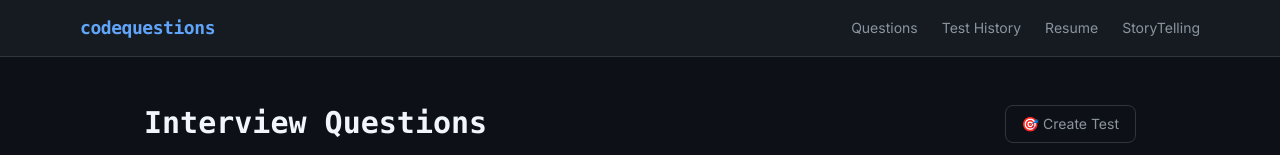
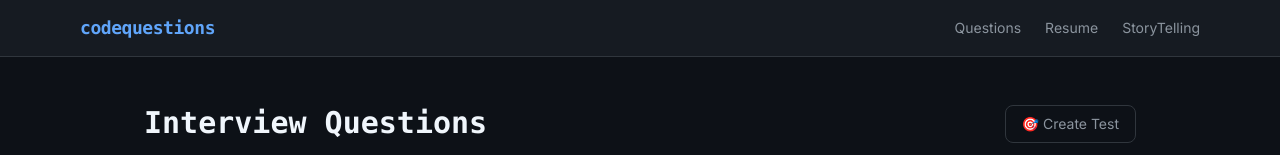
Before and after one commit to dionbiancha/codequestions, a Next.js app: page /en/questions in a window 1280 px wide. Shown: the top 155 px of the page. Built offline with nearby package versions, Linux system fonts and the light colour scheme.

Commit message:
refactor: move history link to quiz modal footer, remove from nav

```diff
--- a/src/components/layout/Header.tsx
+++ b/src/components/layout/Header.tsx
@@ -5,7 +5,6 @@ import { useLocale, useTranslations } from "next-intl";
 
 export function Header() {
   const t = useTranslations("nav");
-  const tQuiz = useTranslations("quiz");
   const locale = useLocale();
 
   return (
@@ -26,12 +25,6 @@ export function Header() {
             {t("questions")}
           </Link>
           <Link
-            href={`/${locale}/quiz/history`}
-            className="text-sm text-dark-muted hover:text-dark-heading transition-colors"
-          >
-            {tQuiz("history")}
-          </Link>
-          <Link
             href={`/${locale}/resume`}
             className="text-sm text-dark-muted hover:text-dark-heading transition-colors"
           >
--- a/src/components/quiz/QuizSetupPanel.tsx
+++ b/src/components/quiz/QuizSetupPanel.tsx
@@ -4,6 +4,7 @@ import { useState, useTransition, useRef, useMemo, useEffect } from 'react'
 import { createPortal } from 'react-dom'
 import { useLocale, useTranslations } from 'next-intl'
 import { useRouter } from 'next/navigation'
+import Link from 'next/link'
 import { CATEGORIES } from '@/lib/categories'
 import { getQuestionsForQuiz } from '@/app/quiz-actions'
 import { startQuiz } from '@/lib/quiz'
@@ -249,7 +250,8 @@ export function QuizSetupPanel({ preselectedCategories, categoryCounts }: Props)
             </div>
 
             {/* Footer */}
-            <div className="flex items-center gap-3 px-6 py-4 border-t border-dark-border rounded-b-xl flex-shrink-0">
+            <div className="flex items-center justify-between gap-3 px-6 py-4 border-t border-dark-border rounded-b-xl flex-shrink-0">
+              <div className="flex items-center gap-3">
                 <button
                   onClick={handleStart}
                   disabled={isPending || categories.length === 0 || maxCount === 0}
@@ -266,6 +268,14 @@ export function QuizSetupPanel({ preselectedCategories, categoryCounts }: Props)
                   <span className="text-xs text-red-400">{t('noQuestionsHint')}</span>
                 )}
               </div>
+              <Link
+                href={`/${locale}/quiz/history`}
+                onClick={() => setOpen(false)}
+                className="text-xs text-dark-muted hover:text-dark-heading transition-colors"
+              >
+                {t('viewHistory')}
+              </Link>
+            </div>
           </div>
         </div>,
         document.body
```
Lines whose indentation alone changed are shown as unchanged.
